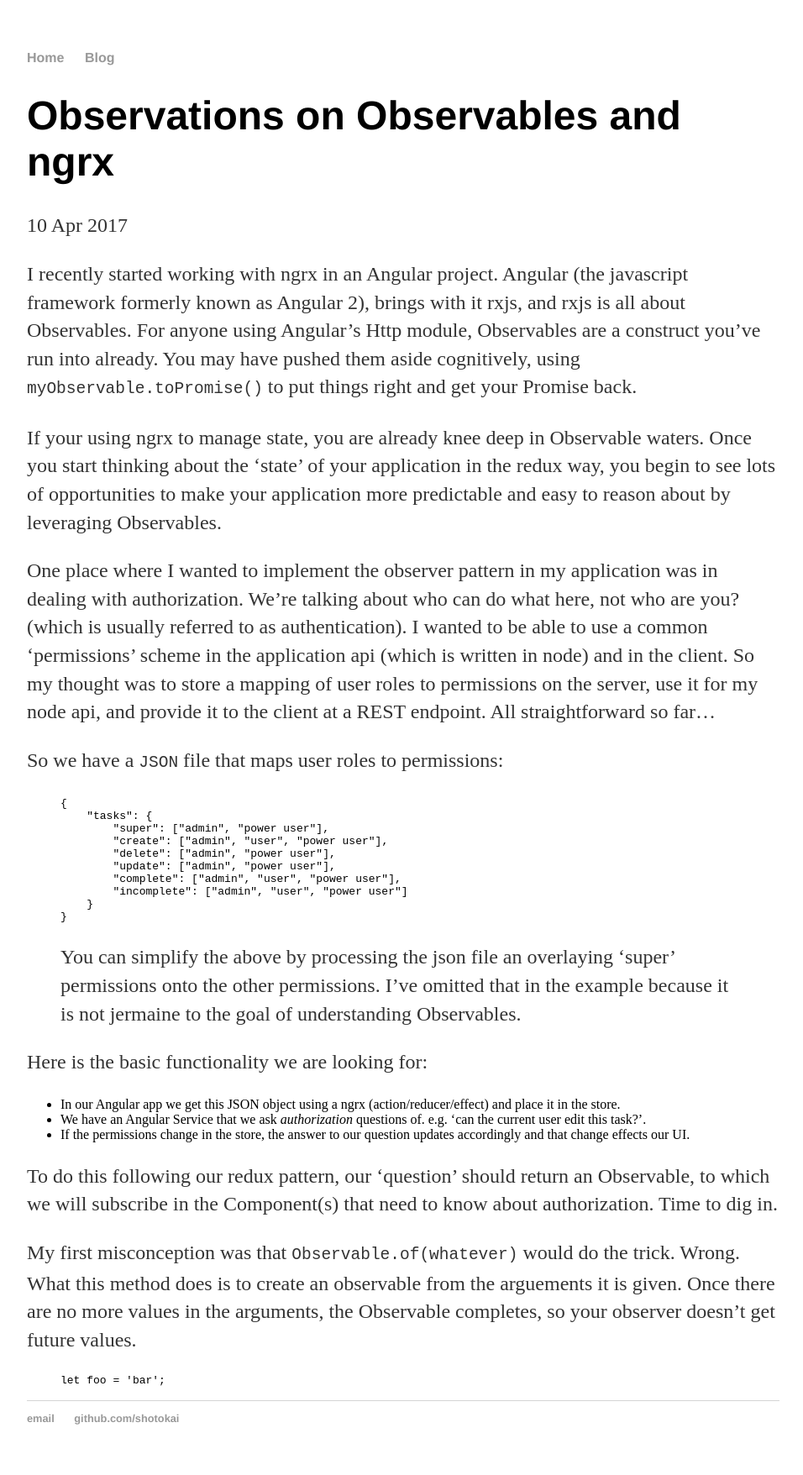
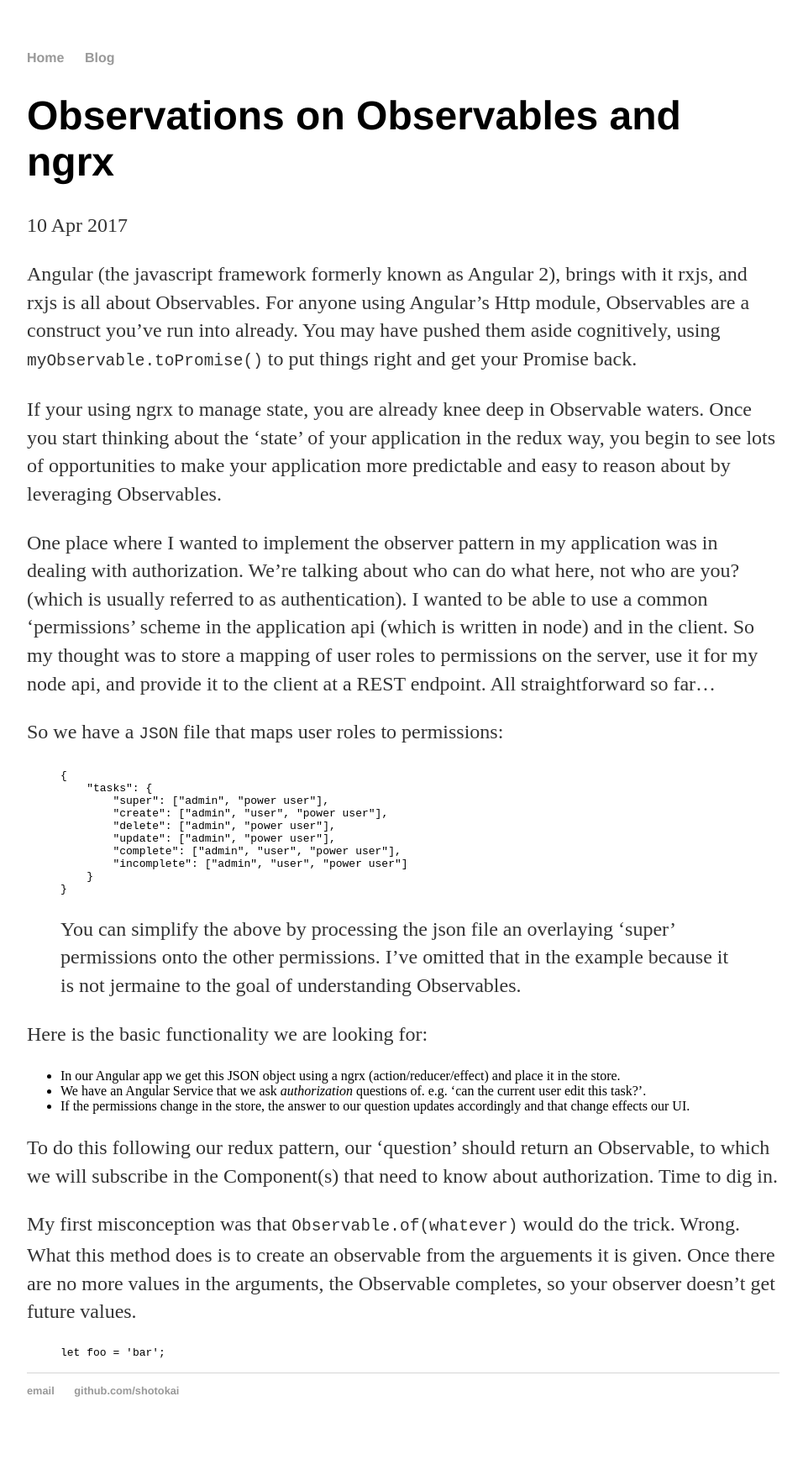
Before and after one commit to shotokai/shotokai.github.io, a Jekyll site: the page built from _posts/2017-04-10-observations-on-observables.md, in a window 1280 px wide. Shown: the whole page at 84% size, without its empty margins (160-1116 px from the left). Built offline with Jekyll 4.4.1, drawn with Linux system fonts in a browser that asks for light colours; after the commit the page ends 1723 px from its top, so only the background shows below that.

Commit message:
Update 2017-04-10-observations-on-observables.md

```diff
--- a/_posts/2017-04-10-observations-on-observables.md
+++ b/_posts/2017-04-10-observations-on-observables.md
@@ -4,7 +4,7 @@ title: "Observations on Observables and ngrx"
 date: 2017-04-10
 ---
 
-I recently started working with ngrx in an Angular project.  Angular (the javascript framework formerly known as Angular 2), brings with it rxjs, and rxjs is all about Observables.  For anyone using Angular's Http module, Observables are a construct you've run into already.  You may have pushed them aside cognitively, using `myObservable.toPromise()` to put things right and get your Promise back.
+Angular (the javascript framework formerly known as Angular 2), brings with it rxjs, and rxjs is all about Observables.  For anyone using Angular's Http module, Observables are a construct you've run into already.  You may have pushed them aside cognitively, using `myObservable.toPromise()` to put things right and get your Promise back.
 
 If your using ngrx to manage state, you are already knee deep in Observable waters.  Once you start thinking about the 'state' of your application in the redux way, you begin to see lots of opportunities to make your application more predictable and easy to reason about by leveraging Observables.
 
```
